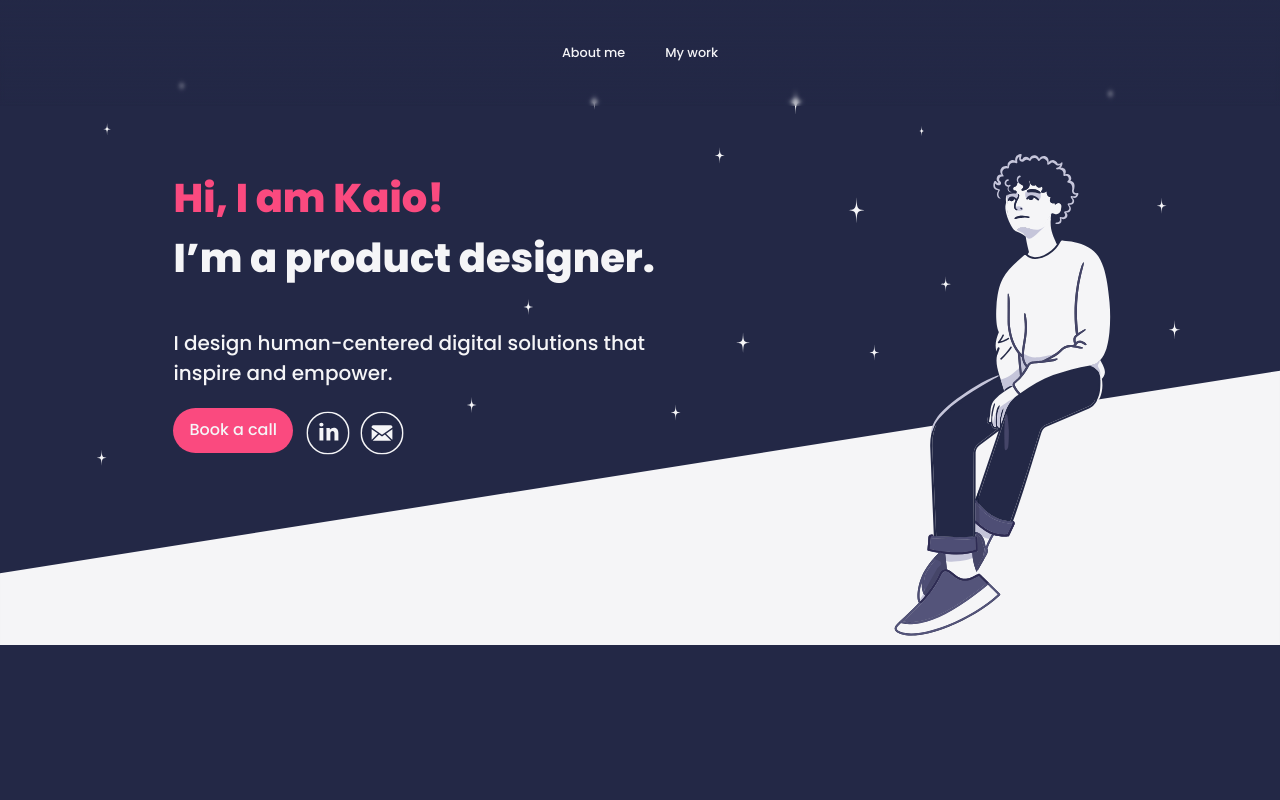
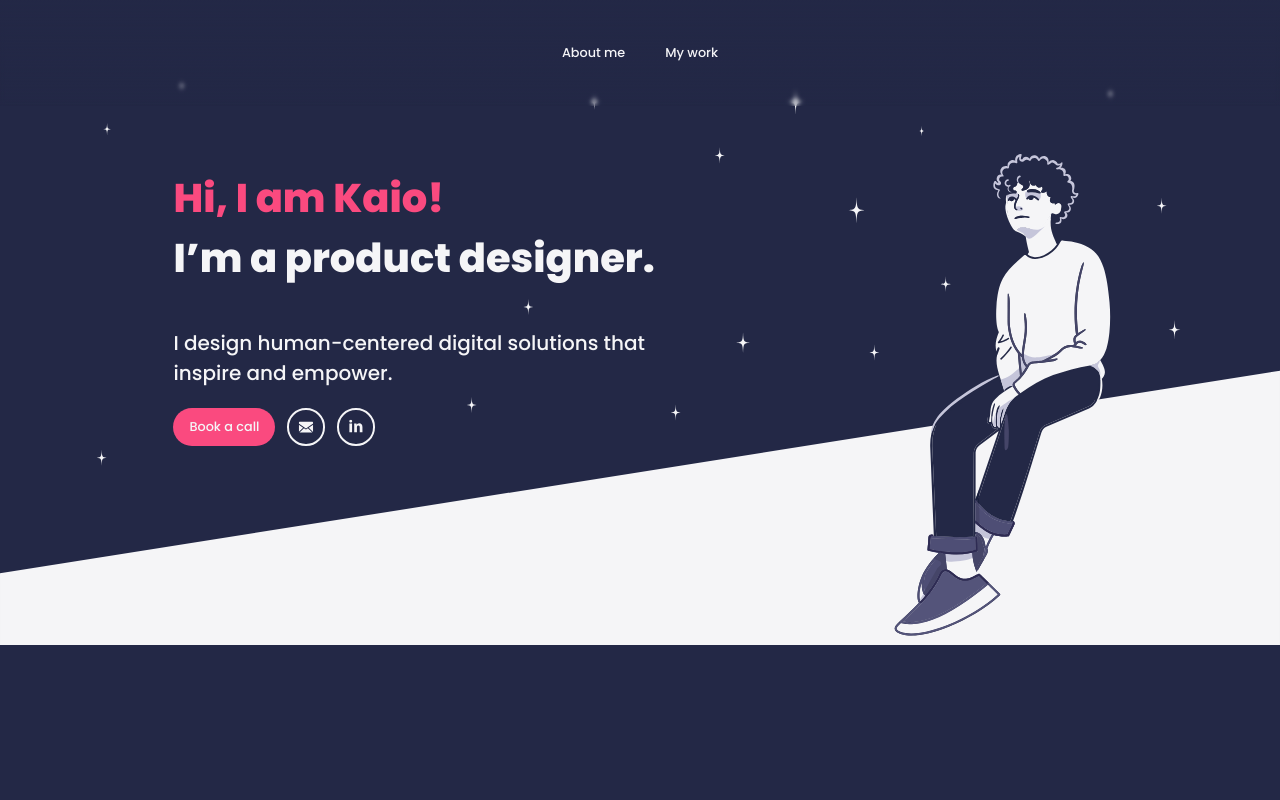
Before and after one commit to GeorgiaDesigns/project_moscow, a React (Vite) app: page /#/ in a window 1280 px wide. Shown: the top 800 px of the page. Built offline with nearby package versions, Linux system fonts and the light colour scheme.

Commit message:
Ajuste hovers  btns

```diff
--- a/src/components/Button.tsx
+++ b/src/components/Button.tsx
@@ -1,90 +1,132 @@
-import { ReactNode } from "react";
 import theme from "../styles/theme";
 import styled, { css } from "styled-components";
+import { ArrowDown } from "./Content/ArrowDown";
+import { ButtonHTMLAttributes, ReactNode } from "react";
 
 export type ButtonProps = {
   children: ReactNode;
-  family?: keyof typeof theme.font.family;
-  color?: keyof typeof theme.colors;
-  size?: keyof typeof theme.font.sizes;
-  align?: "left" | "center" | "right";
-  lineHeight?: keyof typeof theme.font.lineHeights;
-  fontWeight?: 300 | 400 | 500 | 600 | 700;
-  textTransform?: "none" | "uppercase" | "capitalize";
-  tooltip?: string;
+  backgroundColor?: keyof typeof theme.colors;
+  filled?: boolean;
+  minimal?: boolean;
+  rounded?: boolean;
+  hasIcon?: boolean;
+  iconDirection?: "down" | "side";
+  border?: "pill" | "round";
+  hover?: keyof typeof theme.colors;
+} & ButtonHTMLAttributes<HTMLButtonElement>;
+
+const wrapperModifiers = {
+  minimal: (backgroundColor: keyof typeof theme.colors) => css`
+    background: none;
+    color: ${backgroundColor
+      ? theme.colors[backgroundColor]
+      : theme.colors.textHighlight};
+    box-shadow: none;
+    transition: color 0.2s ease-in-out;
+
+    &:hover {
+      color: ${theme.colors.textHighlight};
+    }
+  `,
+  filled: (backgroundColor: keyof typeof theme.colors) => css`
+    background-color: ${theme.colors[backgroundColor]};
+    color: ${backgroundColor === "textHighlight"
+      ? theme.colors.primaryLight
+      : theme.colors.textHighlight};
+    border: 0;
+
+    &:hover {
+      background-color: ${theme.colors.primaryLight};
+      color: ${theme.colors[backgroundColor]};
+    }
+  `,
+  rounded: () => css`
+    border-radius: 50%;
+    height: 2.35rem;
+    width: 2.35rem;
+
+    &:hover {
+      svg {
+        color: ${theme.colors.primaryDark};
+      }
+    }
+  `,
+
+  withIcon: () => css`
+    svg,
+    div {
+      width: 1rem;
+    }
+  `,
 };
 
-export const Button = styled("p")<ButtonProps>`
-  ${({
-    family,
-    color,
-    size,
-    align,
-    lineHeight,
-    fontWeight,
-    textTransform,
-  }) => css`
+export const ButtonStyle = styled.button<ButtonProps>`
+  ${({ backgroundColor, filled, minimal, rounded, hasIcon }) => css`
+    display: inline-flex;
+    align-items: center;
+    justify-content: center;
+    gap: 0.375rem;
+    padding: 0.25rem 1rem;
+    min-height: 2.35rem;
+
+    border: 2px solid ${backgroundColor && theme.colors[backgroundColor!]};
     border-radius: 1.6875rem;
-    border: 2px solid #fa4a7f;
+    background-color: transparent;
+    color: ${backgroundColor === "textHighlight"
+      ? theme.colors.textHighlight
+      : theme.colors.primaryLight};
+
+    font-family: ${theme.font.family.primary};
     font-size: 0.8rem;
-    font-weight: 600;
-    font-family: inherit;
-    background-color: transparent;
+    text-decoration: none;
+
+    transition: all 0.2s ease-in-out;
     cursor: pointer;
-    transition: background-color 0.25s;
-    color: #fa4a7f;
-    display: flex;
-    align-items: center;
-    gap: 0.375rem;
 
-    &:svg {
-      transform: scale(0.75);
+    &:hover {
+      background: ${backgroundColor && theme.colors[backgroundColor!]};
+      color: ${backgroundColor === "textHighlight"
+        ? theme.colors.primaryLight
+        : theme.colors.textHighlight};
+
+      & svg {
+        transition: color 0.2s ease-in-out;
+        color: ${theme.colors.primaryLight};
+      }
     }
 
-    &:hover div {
-      color: #f5f5f7;
+    > svg {
+      display: ${hasIcon ? "block" : "none"};
     }
 
-    &:hover {
-      color: #f5f5f7;
-      background-color: #fa4a7f;
-    }
-
-    font-family: ${theme.font.family[family ?? "primary"]};
-    font-size: ${theme.font.sizes[size ?? "xsm"]};
-    font-weight: ${fontWeight};
-    text-align: ${align};
-    line-height: ${theme.font.lineHeights[lineHeight ?? "medium"]};
-    color: ${theme.colors[color ?? "primaryDark"]};
-    text-transform: ${textTransform};
+    ${!!filled && wrapperModifiers.filled(backgroundColor!)}
+    ${!!minimal && wrapperModifiers.minimal(backgroundColor!)}
+    ${!!rounded && wrapperModifiers.rounded()}
+    ${!!hasIcon && wrapperModifiers.withIcon()}
   `}
 `;
 
-const Font: React.FC<ButtonProps> = ({
+const Button = ({
   children,
-  family,
-  color,
-  size,
-  align = "left",
-  lineHeight,
-  fontWeight = 400,
-  textTransform = "none",
-  tooltip,
+  hasIcon,
+  iconDirection = "down",
+  backgroundColor = "textHighlight",
+  filled = false,
+  minimal = false,
+  rounded = false,
   ...props
 }: ButtonProps) => (
-  <Button
-    family={family}
-    color={color}
-    size={size}
-    align={align}
-    lineHeight={lineHeight}
-    fontWeight={fontWeight}
-    textTransform={textTransform}
+  <ButtonStyle
+    backgroundColor={backgroundColor}
+    filled={filled}
+    minimal={minimal}
+    rounded={rounded}
+    hasIcon={hasIcon}
     {...props}
   >
-    {tooltip && <div>{tooltip}</div>}
     {children}
-  </Button>
+    {hasIcon && <ArrowDown rotated={iconDirection === "side"} />}
+  </ButtonStyle>
 );
 
-export default Font;
+export default Button;
--- a/src/components/Content/LinkedIn.tsx
+++ b/src/components/Content/LinkedIn.tsx
@@ -1,34 +1,24 @@
 import styled, { css } from "styled-components";
 
 type IconProps = {
-  color?: string;
   hasOutline?: boolean;
   size?: "small" | "large";
 };
 
 const Wrapper = styled.div<IconProps>`
-  ${({ color, size }) => css`
-    size: ${size === "small"
+  ${({ size }) => css`
+    ${size === "small"
       ? `scale: 0.6;`
       : size === "large"
       ? `scale: 1.5;`
-      : "width: 100%;"};
-    color: #f5f5f7;
-    transition: color 0.5s;
-
-    &:hover {
-      color: ${color};
-    }
+      : "width: 100%;"}
+    display: flex;
   `}
 `;
 
-export const LinkedIn = ({
-  color = "#F5F5F7",
-  hasOutline,
-  size,
-}: IconProps) => {
+export const LinkedIn = ({ hasOutline, size }: IconProps) => {
   return (
-    <Wrapper color={color} size={size}>
+    <Wrapper size={size}>
       {hasOutline ? (
         <svg
           width="54"
--- a/src/components/Content/Mail.tsx
+++ b/src/components/Content/Mail.tsx
@@ -1,29 +1,23 @@
 import styled, { css } from "styled-components";
 
 type IconProps = {
-  color?: string;
   hasOutline?: boolean;
   size?: "small" | "large";
 };
 
 const Wrapper = styled.div<IconProps>`
-  ${({ color, size }) => css`
-    size: ${size === "small"
+  ${({ size }) => css`
+    ${size === "small"
       ? `scale: 0.6;`
       : size === "large"
       ? `scale: 1.5;`
-      : "width: 100%;"};
-    color: #f5f5f7;
-    transition: color 0.5s;
-
-    &:hover {
-      color: ${color};
-    }
+      : "width: 100%;"}
+    display: flex;
   `}
 `;
 
-export const Mail = ({ color = "#F5F5F7", hasOutline, size }: IconProps) => (
-  <Wrapper color={color} size={size}>
+export const Mail = ({ hasOutline, size }: IconProps) => (
+  <Wrapper size={size}>
     {hasOutline ? (
       <svg
         width="54"
--- a/src/components/Home.tsx
+++ b/src/components/Home.tsx
@@ -5,10 +5,10 @@ import { LinkedIn } from "./Content/LinkedIn";
 import { Mail } from "./Content/Mail";
 import Work from "./Sections/Work";
 import { Gutter } from "./Content/Gutter";
-import { ArrowDown } from "./Content/ArrowDown";
 import Font from "./Typography";
 import Background from "./Background";
 import Contact from "./Sections/Contact";
+import Button from "./Button";
 
 const Grid = styled.div`
   display: grid;
@@ -51,33 +51,33 @@ const Intro = styled.div`
 const ButtonContainer = styled.div`
   display: flex;
   align-items: flex-end;
+  gap: 0.75rem;
+  // & a {
+  //   cursor: pointer;
+  //   text-decoration: none;
+  // }
 
-  & a {
-    cursor: pointer;
-    text-decoration: none;
-  }
-
-  & svg {
-    scale: 0.8;
-  }
+  // & svg {
+  //   scale: 0.8;
+  // }
 `;
 
-const BookMe = styled.a`
-  background-color: #fa4a7f;
-  border-radius: 1.6875rem;
-  padding: 0.4rem 1rem;
-  color: #f5f5f7;
-  height: 2.35rem;
-  display: flex;
-  align-items: center;
-  transition: background-color 0.5s;
-  margin-right: 0.5rem;
+// const BookMe = styled.a`
+//   background-color: #fa4a7f;
+//   border-radius: 1.6875rem;
+//   padding: 0.4rem 1rem;
+//   color: #f5f5f7;
+//
+//   display: flex;
+//   align-items: center;
+//   transition: background-color 0.2s;
+//   margin-right: 0.5rem;
 
-  &:hover {
-    background-color: #f5f5f7;
-    color: #fa4a7f;
-  }
-`;
+//   &:hover {
+//     background-color: #f5f5f7;
+//     color: #fa4a7f;
+//   }
+// `;
 
 const Home = () => {
   return (
@@ -99,20 +99,34 @@ const Home = () => {
           </Font>
 
           <ButtonContainer>
-            <BookMe href="http://kaio.youcanbook.me/" target="_blank">
+            <Button
+              filled
+              onClick={() =>
+                window.open("http://kaio.youcanbook.me/", "_blank")
+              }
+            >
               Book a call
-            </BookMe>
-            <a href="https://www.linkedin.com/in/kaiohsdias/" target="_blank">
-              <LinkedIn hasOutline color="#fa4a7f" />
-            </a>
-            <a
+            </Button>
+            <Button
+              rounded
               title={"Copiar e-mail"}
+              backgroundColor="primaryLight"
               onClick={() => {
                 navigator.clipboard.writeText("kaiohsdias@proton.me");
               }}
             >
-              <Mail hasOutline color="#fa4a7f" />
-            </a>
+              <Mail size="small" />
+            </Button>
+
+            <Button
+              rounded
+              backgroundColor="primaryLight"
+              onClick={() =>
+                window.open("https://www.linkedin.com/in/kaiohsdias/", "_blank")
+              }
+            >
+              <LinkedIn size="small" />
+            </Button>
           </ButtonContainer>
         </Intro>
       </Section>
@@ -150,10 +164,7 @@ const Home = () => {
       >
         <Flowers />
         <a href="/assets/Resume.pdf" download="Resume_KaioDias.pdf">
-          <button>
-            <b>Resumé</b>
-            <ArrowDown color="#f5f5f7" />
-          </button>
+          <Button hasIcon>Resume</Button>
         </a>
       </Section>
       <Section id="section1">
--- a/src/index.css
+++ b/src/index.css
@@ -30,43 +30,7 @@ html {
 
 body {
   margin: 0;
-  /* display: flex;
-  place-items: center;
-  min-width: 320px;
-  min-height: 100vh; */
 }
-/*
-h1 {
-  font-family: inherit;
-  font-size: 3rem;
-  font-style: normal;
-  font-weight: 800;
-  line-height: 150%;
-  letter-spacing: 0.05625rem; */
-
-/* #dark {
-  color: #232846;
-}
-
-h2 {
-  font-family: inherit;
-  font-style: normal;
-  color: #232846;
-  font-weight: 600;
-  line-height: 128.5%;
-  letter-spacing: 0.02813rem;
-  text-align: left;
-}
-
-p {
-  color: #232846;
-  font-family: Poppins;
-  font-size: 0.8rem;
-  font-style: normal;
-  font-weight: 400;
-  line-height: 200%;
-  letter-spacing: 0.01688rem;
-} */
 
 a {
   display: flex;
@@ -75,7 +39,6 @@ a {
   text-decoration: none;
   max-height: 2rem;
   color: #f5f5f7;
-  transition: color 0.25s;
 }
 
 a:hover {
--- a/src/styles/global.ts
+++ /dev/null
@@ -1,146 +0,0 @@
-import { createGlobalStyle, css, DefaultTheme } from 'styled-components'
-import * as SODataGrid from 'components/SimpleComponents/ODataGrid/styles'
-import * as STextField from 'components/SimpleComponents/TextField/styles'
-
-const API_URL = process.env.NEXT_PUBLIC_API_URL
-
-const customScroll = (theme: DefaultTheme) => css`
-  &::-webkit-scrollbar {
-    width: 7px;
-    height: 7px;
-  }
-
-  &::-webkit-scrollbar-thumb {
-    background: ${theme.colors.textSecondary};
-    border-radius: 10px;
-  }
-
-  &::-webkit-scrollbar-thumb:hover {
-    background: ${theme.colors.textSecondary};
-  }
-
-  &::-webkit-scrollbar-track {
-    background: ${theme.colors.neutralLight};
-    border-radius: 12px;
-    box-shadow: inset 7px 10px 12px ${theme.colors.neutralMedium};
-  }
-`
-
-const GlobalStyles = createGlobalStyle`
-    @font-face {
-        font-family: 'Roobert';
-        src: url('/fonts/Roobert/Roobert-Regular.woff2');
-        font-weight: 300;
-        font-style: normal;
-        font-display: swap;
-    }
-
-    @font-face {
-        font-family: 'Roobert';
-        src: url('/fonts/Roobert/Roobert-Medium.woff2');
-        font-weight: 500;
-        font-style: normal;
-        font-display: swap;
-    }
-
-    @font-face {
-        font-family: 'Roobert';
-        src: url('/fonts/Roobert/Roobert-RegularItalic.woff2');
-        font-weight: 300;
-        font-style: italic;
-        font-display: swap;
-    }
-
-    @font-face {
-        font-family: 'Roobert';
-        src: url('/fonts/Roobert/Roobert-MediumItalic.woff2');
-        font-weight: 500;
-        font-style: italic;
-        font-display: swap;
-    }
-
-    @font-face {
-        font-family: 'Rounded M Plus';
-        src: url('/fonts/RoundedMPlus/RoundedMplus1c-Bold.woff2');
-        font-weight: 500;
-        font-style: normal;
-        font-display: swap;
-    }
-
-    @font-face {
-        font-family: 'Rounded M Plus';
-        src: url('/fonts/RoundedMPlus/RoundedMplus1c-Regular.woff2');
-        font-weight: 300;
-        font-style: normal;
-        font-display: swap;
-    }
-
-    * {
-        margin: 0;
-        padding: 0;
-        box-sizing: border-box;
-        -webkit-font-smoothing: antialiased;
-        -moz-osx-font-smoothing: grayscale;
-
-        &::before,
-        &::after {
-          box-sizing: inherit;
-        }
-
-        a {
-          text-decoration: none;
-        }
-    }
-
-    ${
-      ['test-api', 'dev-api', 'localhost:5008'].some((host) =>
-        API_URL?.includes(host)
-      ) &&
-      `
-        #_hj_feedback_container {
-          display: none;
-        }
-      `
-    }
-
-
-    ${({ theme }) => css`
-      html {
-        font-size: 62.5%;
-      }
-
-      body {
-        font-family: ${theme.font.family.primary};
-      }
-
-      ${customScroll(theme)}
-
-      :root {
-        --toastify-font-family: ${theme.font.family.primary};
-        --toastify-text-color-light: ${theme.colors.textPrimary};
-      }
-
-      .Toastify__toast-body {
-        font-size: 1.4rem;
-        white-space: pre-line;
-      }
-
-      ${STextField.Wrapper} + ${SODataGrid.Wrapper} {
-        margin-top: ${theme.spacings.xxxs};
-      }
-
-      div[role='grid'] {
-        overflow-x: hidden;
-
-        * {
-          user-select: text;
-        }
-      }
-
-      svg {
-        cursor: pointer;
-      }
-    `}
-`
-
-export default GlobalStyles
```
Also changed, not shown: src/components/Content/ArrowDown.tsx (+5 -15 lines), src/components/Nav.tsx (+16 -9 lines), src/components/Sections/Work.tsx (+4 -3 lines), src/components/Testimonials.tsx (+6 -3 lines).
